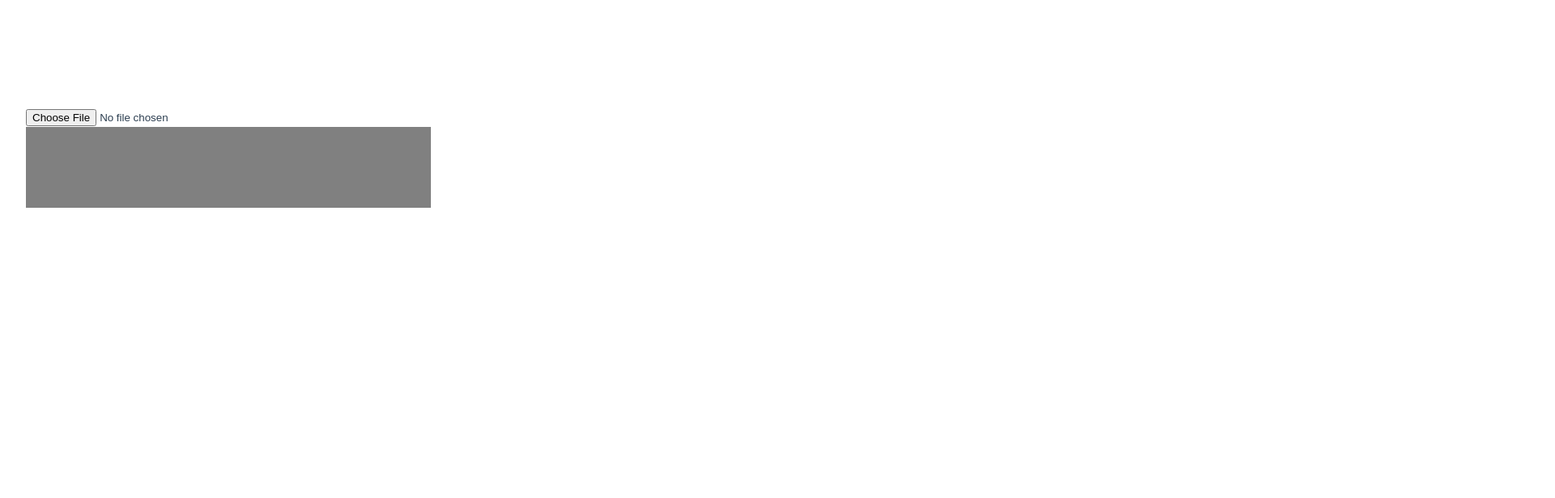
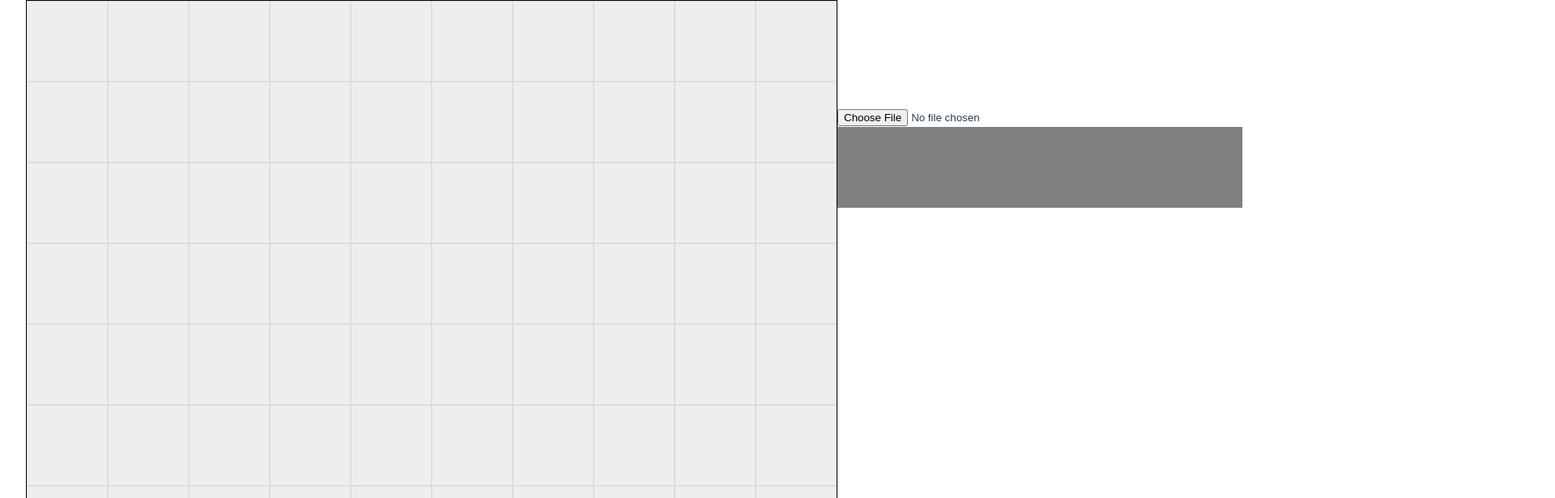
Before and after one commit to umingming/MyPicMyPick, a Vue app in the folder my-pick/: page / in a window 1280 px wide. Shown: the top 616 px of the page at 81% size, 1920 px wide, since content can reach past the window. Built offline with nearby package versions, Linux system fonts and the light colour scheme.

Commit message:
feat: Define Grid

```diff
--- a/my-pick/src/App.vue
+++ b/my-pick/src/App.vue
@@ -1,4 +1,17 @@
 <template>
+    <div id="grid" ref="gridRef">
+        <div v-for="row of count" :key="row" ref="rowRefs">
+            <div
+                v-for="col of count"
+                :key="getCellKey(row, col)"
+                ref="cellRefs"
+                class="cell"
+                @click="clickCell"
+                :data-row="row"
+                :data-col="col"
+            ></div>
+        </div>
+    </div>
     <div id="box">
         <input type="file" @change="loadImage" />
         <canvas ref="canvasRef"></canvas>
@@ -7,7 +20,7 @@
 </template>
 
 <script>
-import { onMounted, reactive, ref } from "vue";
+import { onMounted, reactive, ref, nextTick, readonly } from "vue";
 
 export default {
     setup() {
@@ -98,18 +111,77 @@ export default {
             window.addEventListener("mousemove", ({ x, y }) => resizeImage(x, y));
             window.addEventListener("mouseup", () => (isResizing.value = false));
         });
+
+        //============================= Grid Layout
+        const gridRef = ref(null);
+        const rowRefs = ref([]);
+        const cellRefs = ref([]);
+        const count = 10;
+
+        const CELL = readonly({
+            ACTIVE: "active",
+            INACTIVE: "inactive",
+            CHECKED: "checked"
+        });
+
+        function initGrid() {
+            const size = 1000 / count + "px";
+
+            rowRefs.value.forEach((row) => (row.style.height = size));
+            cellRefs.value.forEach((cell) => (cell.style.width = size));
+        }
+
+        function getCellKey(row, col) {
+            return `${row}-${col}`;
+        }
+
+        function clickCell({ target }) {
+            Object.keys(CELL)
+                .filter((className) => className !== CELL.ACTIVE)
+                .forEach((className) => target.classList.remove(className));
+            target.classList.toggle(CELL.ACTIVE);
+        }
+
+        onMounted(() => nextTick(initGrid));
+
         return {
             // Upload
             canvasRef,
             dragImage,
             dropImage,
-            loadImage
+            loadImage,
+
+            // Grid
+            gridRef,
+            rowRefs,
+            cellRefs,
+            count,
+            getCellKey,
+            clickCell
         };
     }
 };
 </script>
 
 <style>
+/* Grid */
+#grid {
+    width: 1002px;
+    height: 1002px;
+    border: 1px solid black;
+}
+
+.cell {
+    display: inline-block;
+    background-color: #eee; /* 셀 배경색 */
+    border: 1px solid #ddd; /* 셀 경계선 */
+    height: 100%;
+}
+.cell.active {
+    background-color: black;
+}
+
+/* Box */
 #box {
     position: relative;
     width: 100vw;
```
